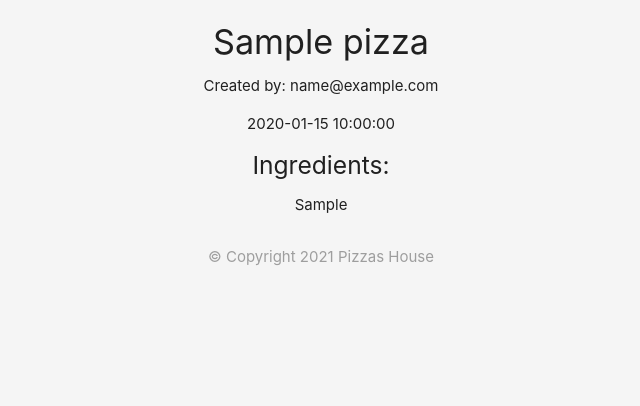
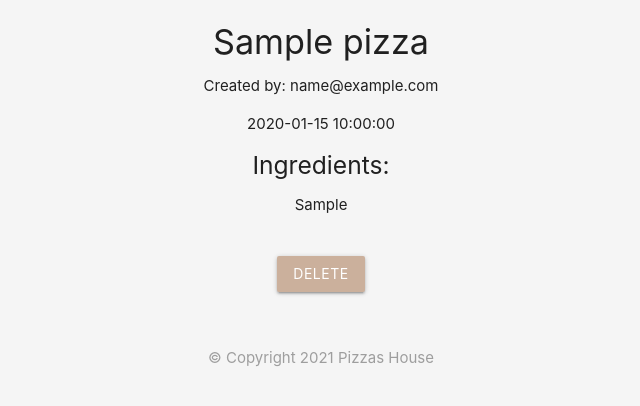
Before and after one commit to emma627/pizzas_house, a PHP site: page /details.php?id=1 in a window 1280 px wide. Shown: the part 64-470 px from the top of the page, without its empty margins (319-959 px from the left). Run offline with PHP 8.4, Linux system fonts and the light colour scheme; tables that the repository leaves empty or names only in its code hold one stand-in row (values such as "Sample post").

Commit message:
delete item

```diff
--- a/details.php
+++ b/details.php
@@ -1,6 +1,19 @@
 <?php
 
 include ('config/db_connect.php');
+
+if(isset($_POST['delete'])){
+
+    $id_to_delete = mysqli_real_escape_string($conn,$_POST['id_to_delete']);
+
+    $sql = "DELETE FROM pizzas WHERE id = $id_to_delete";
+
+    if(mysqli_query($conn,$sql)){
+          header ('Location:index.php');
+    }else{
+       echo   "query error :" . mysqli_error($conn);
+    }
+}
 
 if(isset($_GET['id'])){
 
@@ -34,8 +47,14 @@ mysqli_close($conn);
 <?php else : ?>
 <p>No such pizza exists</p>
 <?php endif ?>
+
+<form action="details.php" method="POST">
+<input type="hidden" name="id_to_delete" value="<?php echo $pizza['id'] ?>"/>
+<input type="submit" name="delete" value="Delete" class="btn brand"/>
+</form>
+
+
 </div>
-
 
 <?php include ('templates/footer.php'); ?>
 </html>
```
